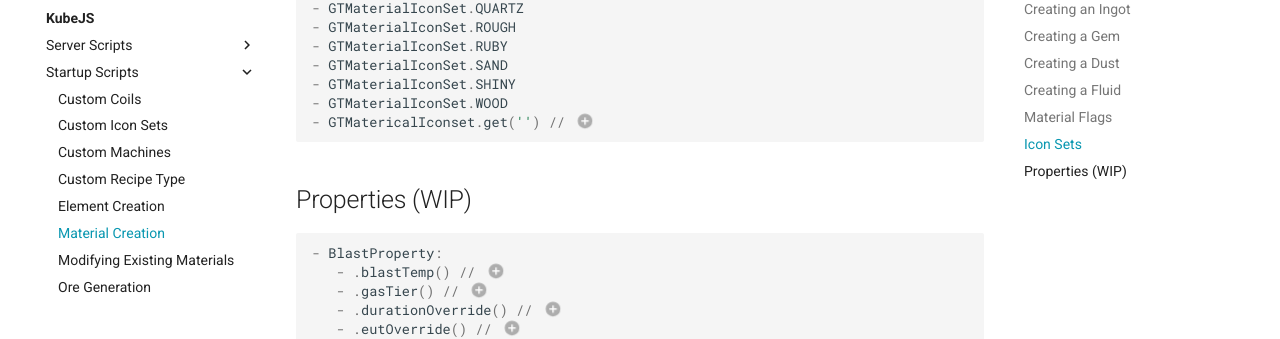
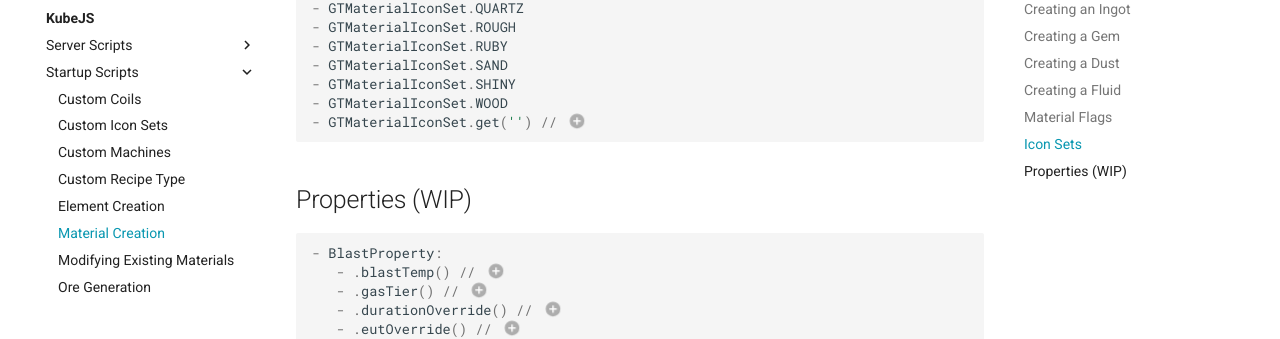
Before and after one commit to GregTechCEu/gtceu-modern-docs, an MkDocs documentation site: the page built from docs/KubeJS/Startup Scripts/Material Creation.md, in a window 1280 px wide and 900 px high, scrolled down 2427 px. Shown: the part 147-486 px from the top of the window. Built offline with MkDocs 1.6.1 and Material for MkDocs 9.7.7, drawn with Linux system fonts in a browser that asks for light colours; comment, search, counter and statistics services are not loaded.

Commit message:
Update docs/KubeJS/Startup Scripts/Material Creation.md
Co-authored-by: Mikerooni <139889766+mikerooni@users.noreply.github.com>

````diff
--- a/docs/KubeJS/Startup Scripts/Material Creation.md
+++ b/docs/KubeJS/Startup Scripts/Material Creation.md
@@ -128,7 +128,7 @@ GTCEuStartupEvents.registry('gtceu:material', event => {
 - GTMaterialIconSet.SAND
 - GTMaterialIconSet.SHINY
 - GTMaterialIconSet.WOOD
-- GTMatericalIconset.get('') // (1)
+- GTMaterialIconSet.get('') // (1)
 ```
 
 1. Used for specifying custom iconsets, for example `GTMatericalIconset.get('infinity')`.
````
